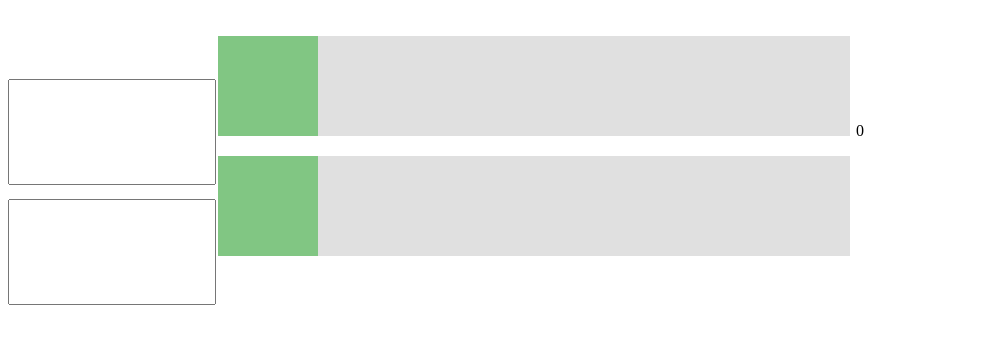
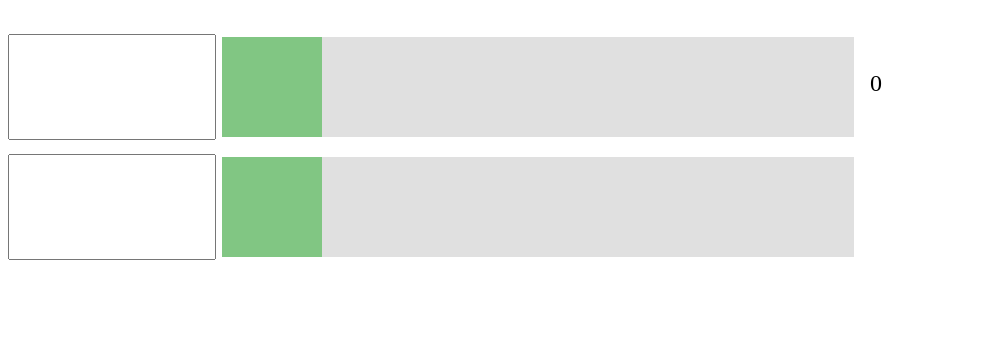
Before and after one commit to willplatts/willplatts.github.io, a plain HTML site: page timesheet.html in a window 1280 px wide. Shown: the part 78-422 px from the top of the page, without its empty margins (0-987 px from the left). Drawn offline with Linux system fonts and the light colour scheme.

Commit message:
Still testing

```diff
--- a/timesheet.html
+++ b/timesheet.html
@@ -165,10 +165,17 @@
             padding-bottom: 20px;
 		}
 
+        .hours {
+            padding-left: 10px;
+            font-size: 24px;
+        }
+
         .jobno {
             height: 100px;
             line-height: 50px;
             width: 200px;
+            font-size: 36px;
+            vertical-align: middle;
         }
 
 		/* The slider itself */
@@ -182,6 +189,7 @@
 		    opacity: 0.7; /* Set transparency (for mouse-over effects on hover) */
 		    -webkit-transition: .2s; /* 0.2 seconds transition on hover */
 		    transition: opacity .2s;
+            vertical-align: middle;
 		}
 
 		/* Mouse-over effects */
@@ -229,11 +237,14 @@
 
     <div id="jobs">
         <div class="jobslider" id="slidecontainer">
-            <input class="jobno" type="text"><input type="range" min="0.0" max="10.0" value="0.0" step="0.1" class="slider" id="myRange"> <span id="demo"></span>
+            <input class="jobno" type="text">
+            <input type="range" min="0.0" max="10.0" value="0.0" step="0.1" class="slider" id="myRange">
+            <span class="hours" id="demo"></span>
         </div>
 
         <div class="jobslider" id="slidecontainer">
-            <input class="jobno" type="text"><input type="range" min="0.0" max="10.0" value="0.0" step="0.1" class="slider" id="myRange"> <span id="demo"></span>
+            <input class="jobno" type="text">
+            <input type="range" min="0.0" max="10.0" value="0.0" step="0.1" class="slider" id="myRange">
         </div>
     </div>
 
```
